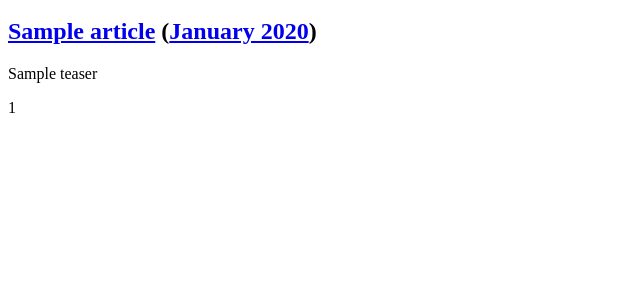
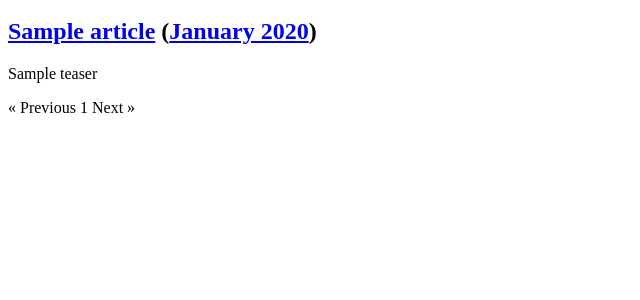
Before and after one commit to dominicrodger/django-magazine, a Django app: template magazine/templates/magazine/author_articles.html in a window 1280 px wide. Shown: the part 134-434 px from the top of the page, without its empty margins (0-640 px from the left). Run offline with Django 3.2, Linux system fonts and the light colour scheme; the template is opened without the code that fills it: most values are stand-ins (such as "Sample title", 1, 10 or a date in 2020).

Commit message:
Adding more style hooks and cleaning up the paginator a bit. Makes me a little sad that I've got rid of the unordered list in favour of a paragraph full of links, but I can't find a quick way around that for now.

```diff
--- a/magazine/templates/magazine/_paginator.html
+++ b/magazine/templates/magazine/_paginator.html
@@ -1,9 +1,19 @@
-<div class="magazine_pagination">
-    {% for page in page_obj.paginator.page_range %}
-        {% if page != page_obj.number %}
-            <a href="?page={{ page }}" title="View page {{ page }}">{{ page }}</a>
-        {% else %}
-            {{ page }}
-        {% endif %}
-    {% endfor %}
-</div>
+<p class="pagination">
+{% if page_obj.has_previous %}
+    <a href="?page={{ page_obj.previous_page_number }}" title="View Previous Page" class="previous">&laquo; Previous</a>
+{% else %}
+    <span class="previous">&laquo; Previous</span>
+{% endif %}
+{% for page in page_obj.paginator.page_range %}
+    {% if page != page_obj.number %}
+        <a href="?page={{ page }}" title="View page {{ page }}" class="page">{{ page }}</a>
+    {% else %}
+        <span class="active">{{ page }}</span>
+    {% endif %}
+{% endfor %}
+{% if page_obj.has_next %}
+    <a href="?page={{ page_obj.next_page_number }}" title="View Next Page" class="next">Next &raquo;</a>
+{% else %}
+    <span class="next">Next &raquo;</span>
+{% endif %}
+</p>
```
